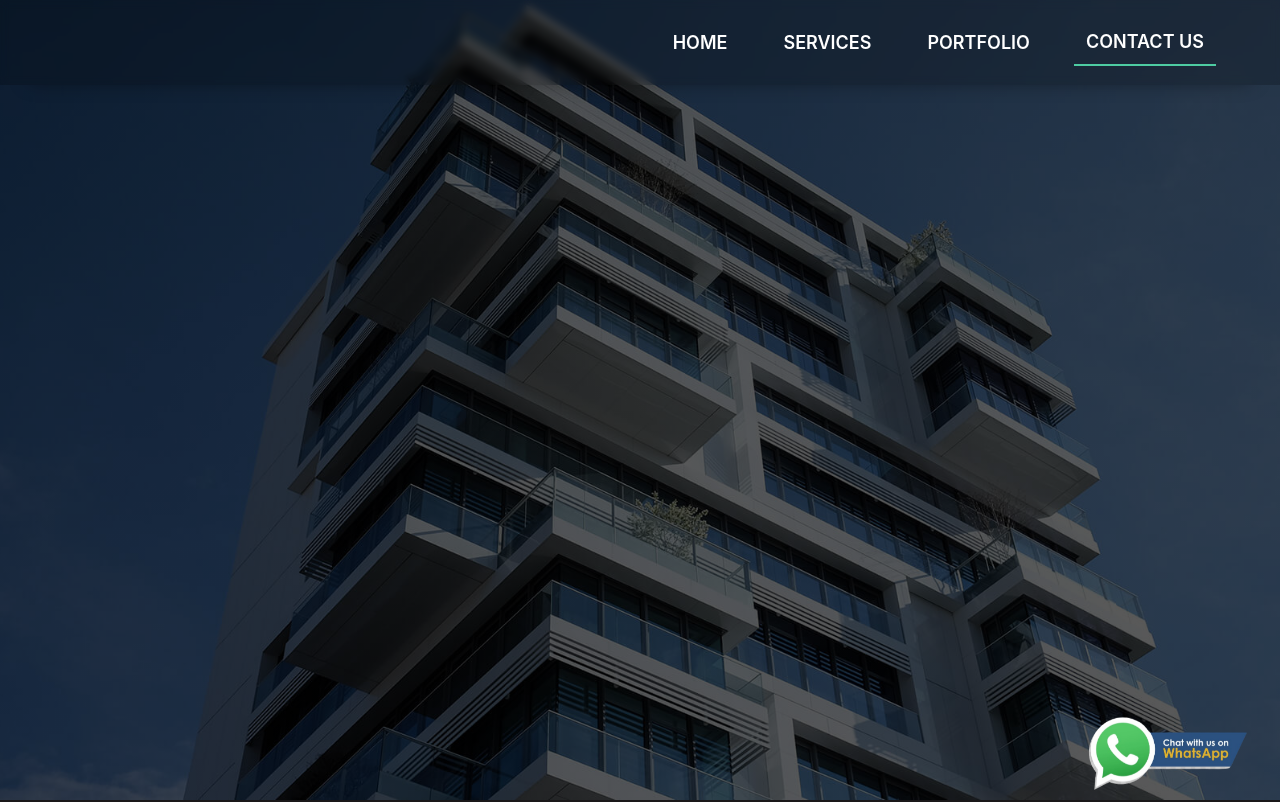
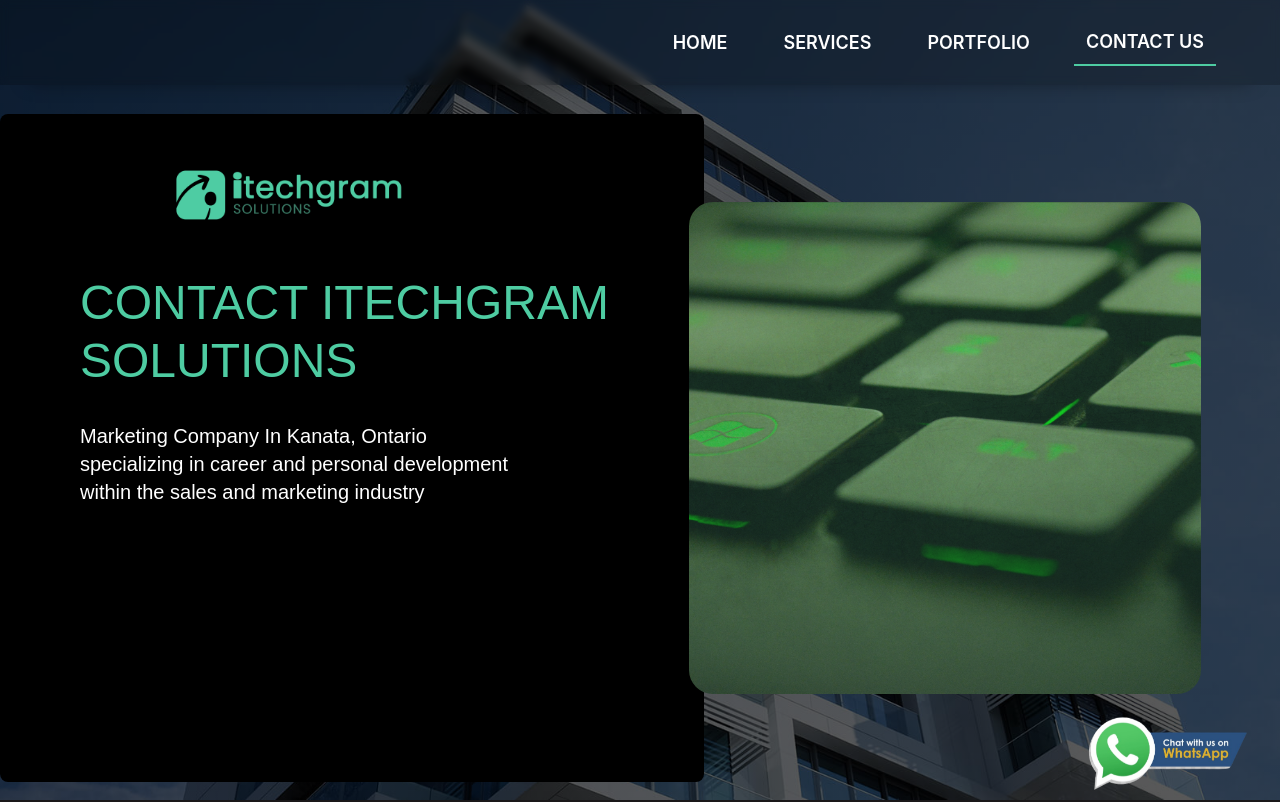
Before and after one commit to iffat2002/itech, a React (Create React App) app: page /contact-us in a window 1280 px wide. Shown: the top 802 px of the page. Built offline with nearby package versions, Linux system fonts and the light colour scheme.

Commit message:
contact page created

```diff
--- a/src/pages/ContactUs.jsx
+++ b/src/pages/ContactUs.jsx
@@ -1,15 +1,34 @@
 import React from "react";
 import HeroImage from "../assets/images/hero-bg.jpg";
+import ItechLogo from "../assets/images/transparent-logo.png";
 const ContactUs = () => {
   return (
     <div className="relative h-[500px] lg:h-screen">
       <div
-        className="absolute font-poppins font-light inset-0 bg-cover bg-center flex flex-col items-center justify-center pt-16"
+        className="absolute font-poppins font-light inset-0 bg-cover flex flex-row items-center  bg-center  pt-24"
         style={{
           backgroundImage: `linear-gradient(155deg,rgba(0, 0, 0, 0.65) 31%,rgba(0, 0, 0, 0.65) 95%), url(${HeroImage})`,
         }}
       >
-        <div className="px-2"></div>
+        <div className="bg-black w-[55%] h-[95%]  rounded-lg">
+          <div className="pl-20">
+            <img
+              src={ItechLogo}
+              alt="Itechlogo"
+              className=" w-[400px] max-sm:w-[300px] cursor-pointer"
+            />
+            <h1 className="font-normal w- uppercase text-5xl leading-[58px] font-poppins text-theme ">
+              CONTACT ITECHGRAM SOLUTIONS
+            </h1>
+            <p className="font-normal w-[70%] mt-8 text-xl font-poppins text-white">
+              Marketing Company In Kanata, Ontario specializing in career and
+              personal development within the sales and marketing industry
+            </p>
+          </div>
+        </div>
+        <div className="w-[40%] h-[70%] bg-cover bg-center bg-blocks rounded-3xl ml-[-15px]">
+
+        </div>
       </div>
     </div>
   );
--- a/tailwind.config.js
+++ b/tailwind.config.js
@@ -20,6 +20,7 @@
       },
       backgroundImage: {
         office: "url('/src/assets/images/office.jpg')",
+        blocks: "url('/src/assets/images/blocks.png')",
       },
       fontFamily: {
         poppins: ['Poppins',  'sans-serif' ]
```
Also changed, not shown: src/assets/images/blocks.png (added).
